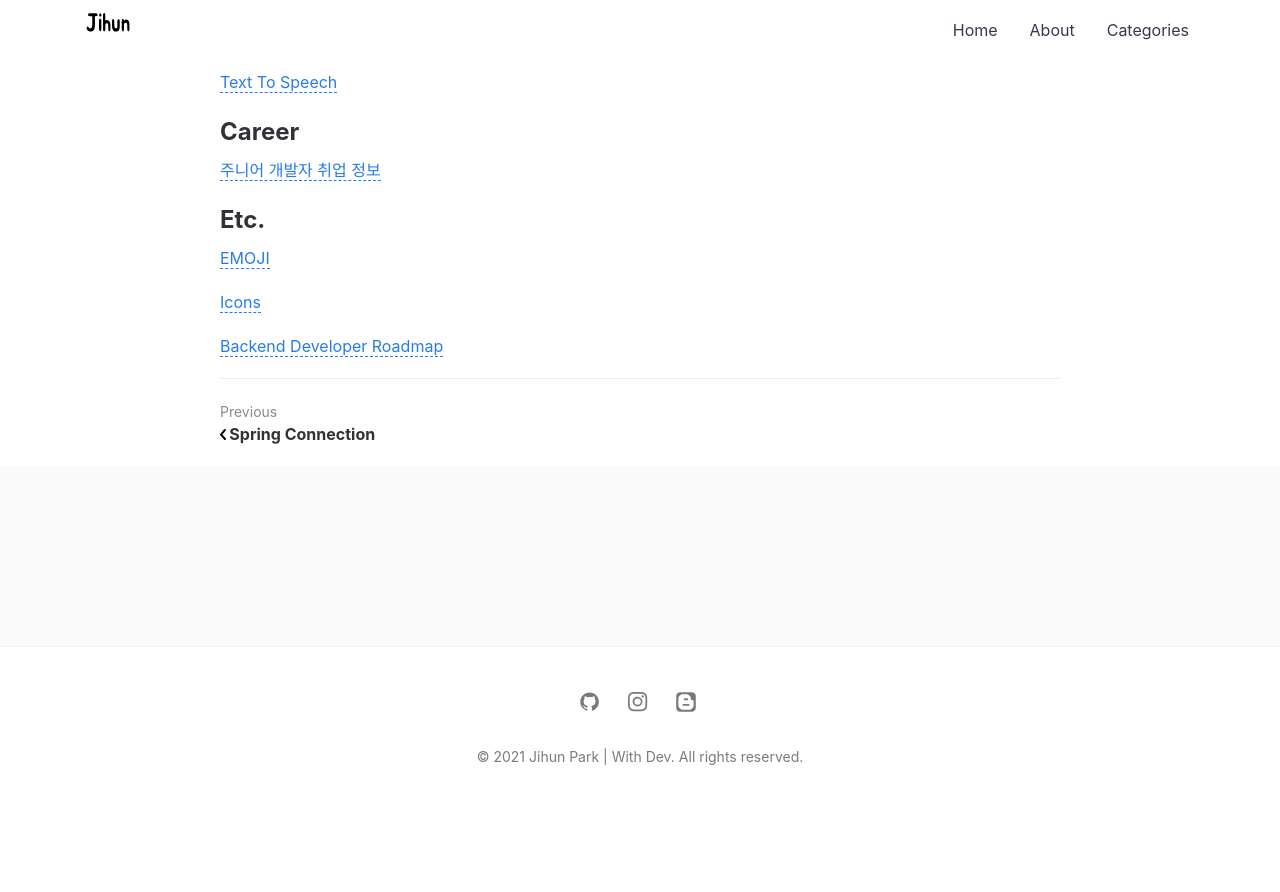
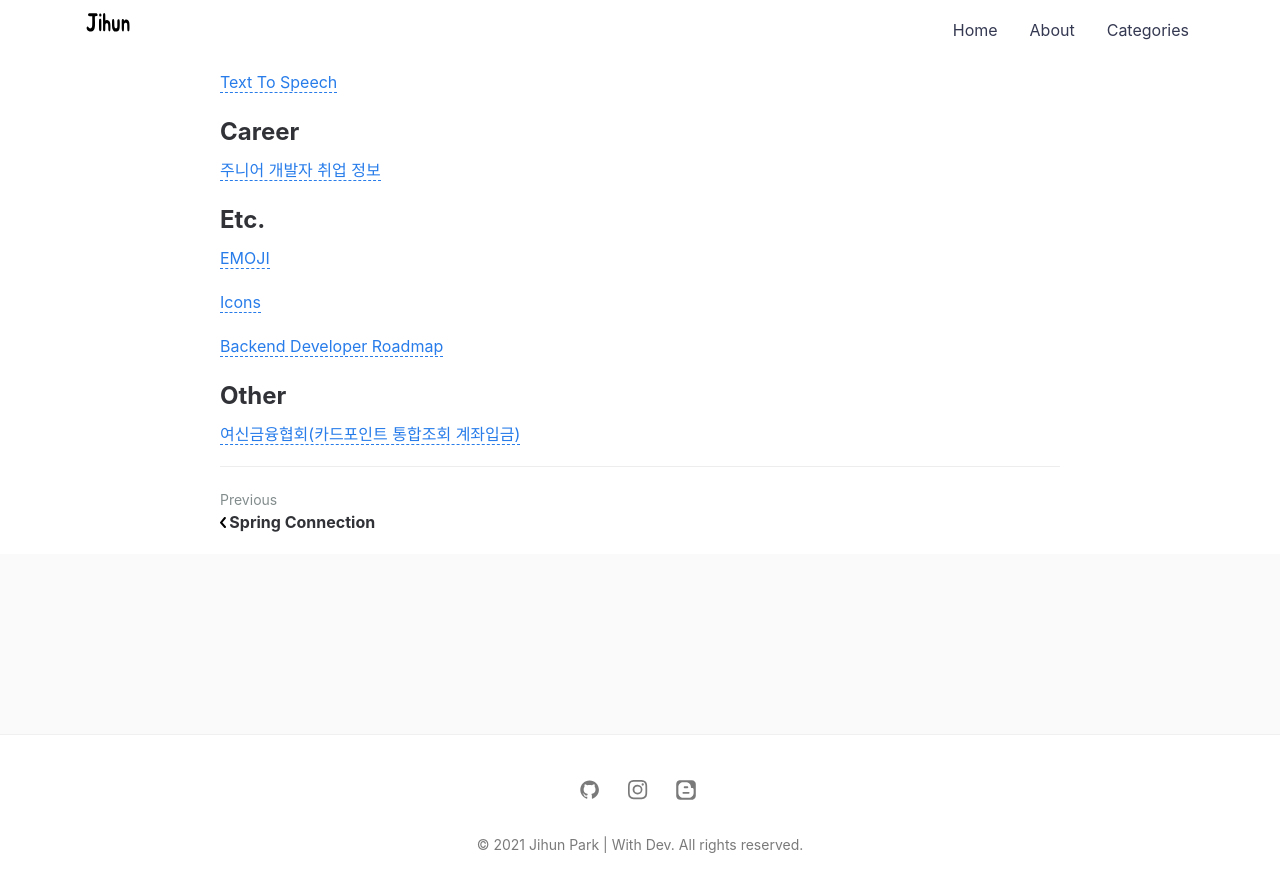
Before and after one commit to jihunparkme/jihunparkme.github.io, a Jekyll site: the page built from _posts/2020-12-18-Useful-Sites.md, in a window 1280 px wide and 900 px high, scrolled down 2246 px. Shown: the top 892 px of the window. Built offline with Jekyll 4.4.1, drawn with Linux system fonts in a browser that asks for light colours; comment, search, counter and statistics services are not loaded; before the commit the page ends 3058 px from its top, so only the background shows below that.

Commit message:
move md file

```diff
--- a/_posts/2020-12-18-Useful-Sites.md
+++ b/_posts/2020-12-18-Useful-Sites.md
@@ -123,3 +123,9 @@ MyBatis : [MyBatis](https://blog.mybatis.org/)
 [Icons](https://fontello.com/)
 
 [Backend Developer Roadmap](https://roadmap.sh/backend)
+
+
+
+## Other
+
+[여신금융협회(카드포인트 통합조회 계좌입금)](https://www.cardpoint.or.kr/)
```
Also changed, not shown: hidde_post/2020-01-17-C++.md (renamed from _posts/2020-01-17-C++.md), hidde_post/2020-04-27-Ted-for-knowledge.md (renamed from _posts/2020-04-27-Ted-for-knowledge.md), hidde_post/2020-05-05-인적성 준비.md (renamed from _posts/2020-05-05-인적성 준비.md), hidde_post/samples/2017-10-15-markdown-cheatsheet.md (renamed from _posts/samples/2017-10-15-markdown-cheatsheet.md), hidde_post/samples/2017-11-26-getting-started.md (renamed from _posts/samples/2017-11-26-getting-started.md), hidde_post/samples/2019-09-09-sample-post.md (renamed from _posts/samples/2019-09-09-sample-post.md).
